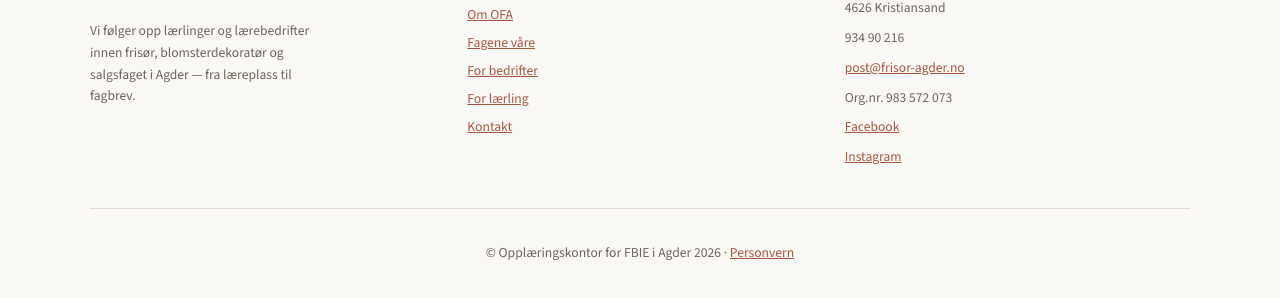
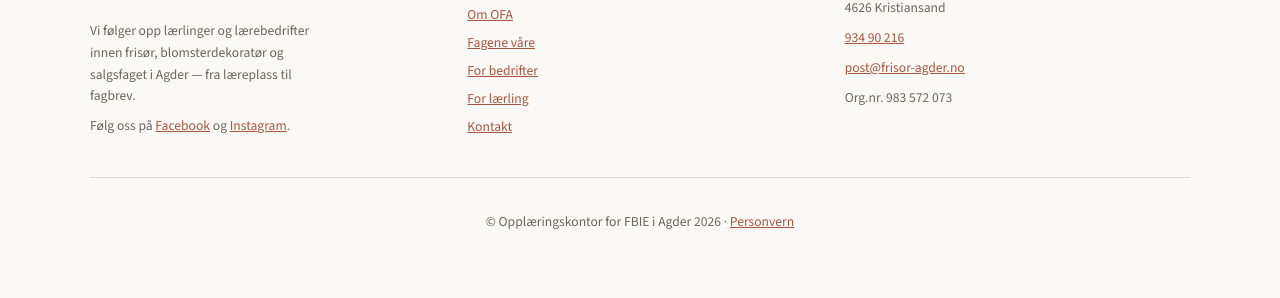
Before and after one commit to OFAAgder/ofa-nettside, a plain HTML site: page 404.html in a window 1280 px wide. Shown: the part 494-792 px from the top of the page. Drawn offline with Linux system fonts and the light colour scheme.

Commit message:
Flytt sosiale medier-lenker til logo-spalten og gjør telefon klikkbar
Facebook/Instagram-lenkene flyttes fra Kontakt-spalten til logo-spalten
i bunnteksten, slått sammen til én linje: «Følg oss på Facebook og
Instagram». Telefonnummeret i Kontakt-spalten er nå en tel:-lenke,
samme stil som e-postlenken og kontaktboksene ellers. Gjelder alle
8 sider. Oppdatert BYGGEPLAN.md tilsvarende.

Co-Authored-By: Claude Sonnet 5 <noreply@anthropic.com>

```diff
--- a/404.html
+++ b/404.html
@@ -47,6 +47,7 @@
       <div class="footer-col">
         <h2><img src="images/OFA-logo-sort-1200px-kopi.png" alt="Opplæringskontor for FBIE i Agder" class="footer-logo"></h2>
         <p class="footer-tagline">Vi følger opp lærlinger og lærebedrifter innen frisør, blomsterdekoratør og salgsfaget i Agder — fra læreplass til fagbrev.</p>
+        <p>Følg oss på <a href="https://www.facebook.com/frisoragder" target="_blank" rel="noopener noreferrer">Facebook<span class="visually-hidden"> (åpnes i ny fane)</span></a> og <a href="https://www.instagram.com/ofagder/" target="_blank" rel="noopener noreferrer">Instagram<span class="visually-hidden"> (åpnes i ny fane)</span></a>.</p>
       </div>
       <div class="footer-col">
         <h2>Sider</h2>
@@ -62,11 +63,9 @@
       <div class="footer-col">
         <h2>Kontakt</h2>
         <p>Kartheia 5, ytre nivå<br>4626 Kristiansand</p>
-        <p>934 90 216</p>
+        <p><a href="tel:+4793490216">934 90 216</a></p>
         <p><a href="mailto:post@frisor-agder.no">post@frisor-agder.no</a></p>
         <p>Org.nr. 983 572 073</p>
-        <p><a href="https://www.facebook.com/frisoragder" target="_blank" rel="noopener noreferrer">Facebook<span class="visually-hidden"> (åpnes i ny fane)</span></a></p>
-        <p><a href="https://www.instagram.com/ofagder/" target="_blank" rel="noopener noreferrer">Instagram<span class="visually-hidden"> (åpnes i ny fane)</span></a></p>
       </div>
     </div>
     <div class="footer-bottom">
```
Also changed, not shown: fagene-vare.html (+2 -3 lines), for-laerebedrifter.html (+2 -3 lines), for-laerlinger.html (+2 -3 lines), index.html (+2 -3 lines), kontakt.html (+2 -3 lines), om-ofa.html (+2 -3 lines), personvern.html (+2 -3 lines), 1 other file.
